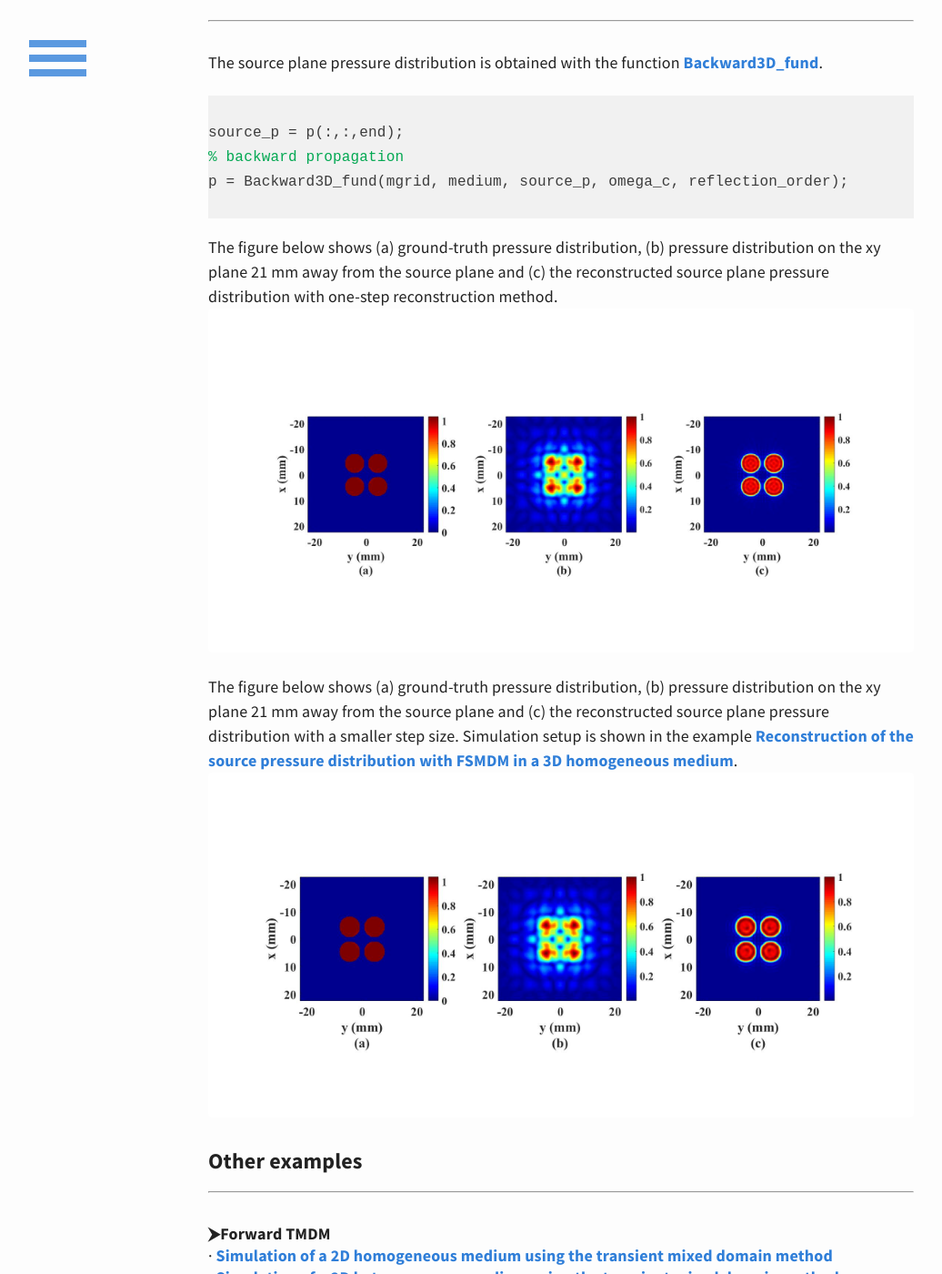
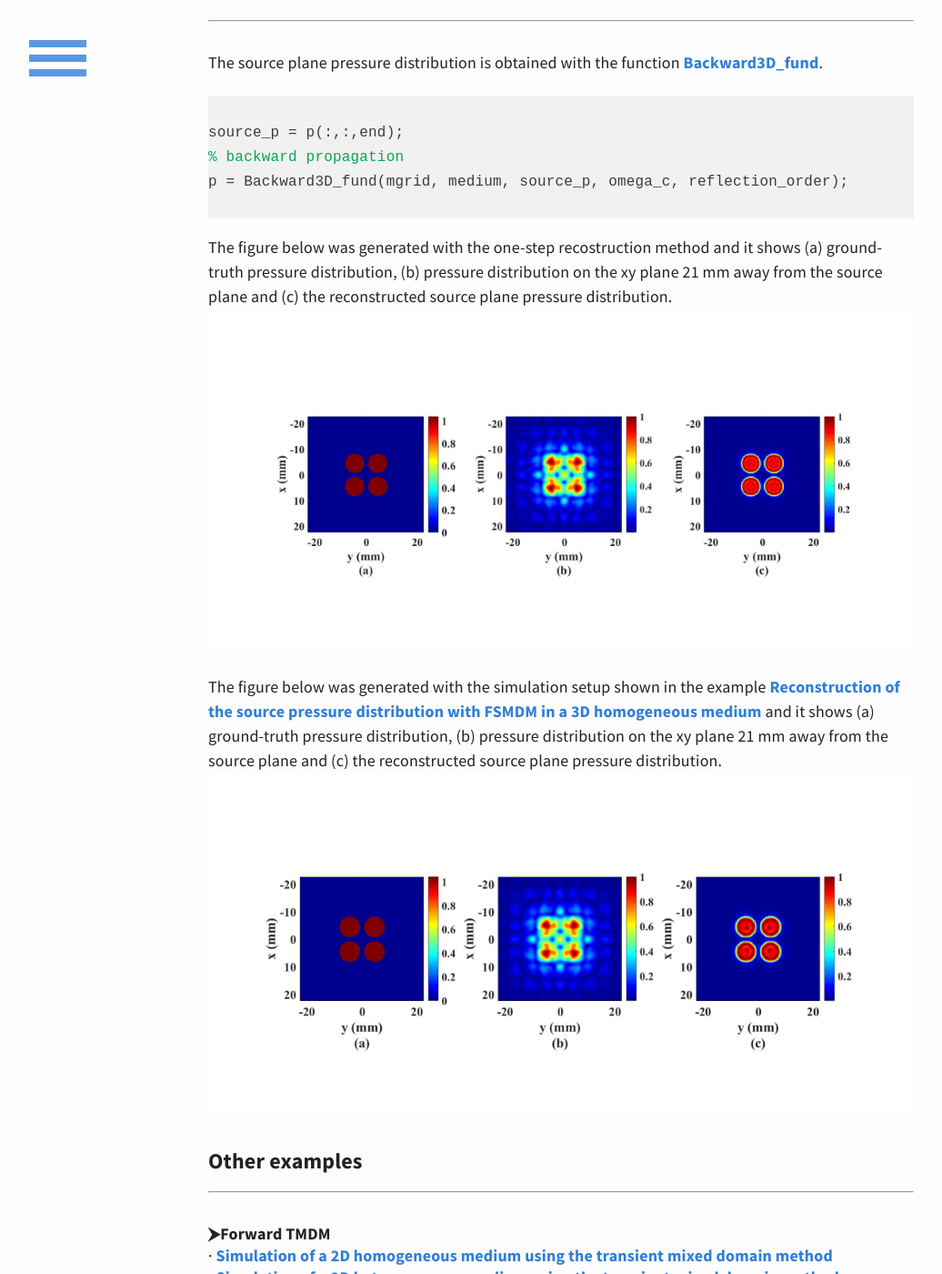
Before and after one commit to m-SOUND/mSOUND, a Jekyll site: the page built from _posts/2019-07-16-FSMDM_one_step_reconstruction.html, in a window 1280 px wide and 1400 px high, scrolled down 1552 px. Shown: the whole window at 91% size, without its empty margins (23-1059 px from the left). Built offline with Jekyll 4.4.1, drawn with Linux system fonts in a browser that asks for light colours.

Commit message:
Update 2019-07-16-FSMDM_one_step_reconstruction.html

```diff
--- a/_posts/2019-07-16-FSMDM_one_step_reconstruction.html
+++ b/_posts/2019-07-16-FSMDM_one_step_reconstruction.html
@@ -68,8 +68,8 @@ p = Backward3D_fund(mgrid, medium, source_p, omega_c, reflection_order);
 </code> </pre>
 
 
-The figure below shows (a) ground-truth pressure distribution, (b) pressure distribution on the xy plane 21 mm away from the source
-plane and (c) the reconstructed source plane pressure distribution with one-step reconstruction method.
+The figure below was generated with the one-step recostruction method and it shows (a) ground-truth pressure distribution,
+(b) pressure distribution on the xy plane 21 mm away from the source plane and (c) the reconstructed source plane pressure distribution.
 
 
 <img src="/mSOUND/img/FSMDM_3D_multi_sources_one_step.jpg" alt="(a) ground-truth source distribution,
@@ -77,10 +77,11 @@ plane and (c) the reconstructed source plane pressure distribution with one-step
 and (c) the reconstructed source pressure distribution">
 
 
-The figure below shows (a) ground-truth pressure distribution, (b) pressure distribution on the xy plane 21 mm away from the source
-plane and (c) the reconstructed source plane pressure distribution with a smaller step size. Simulation setup is shown in
-the example <a href="https://m-sound.github.io/mSOUND/FSMDM_3D_multi_sources">
-Reconstruction of the source pressure distribution with FSMDM in a 3D homogeneous medium</a>.
+The figure below was generated with the simulation setup shown in the example <a href="https://m-sound.github.io/mSOUND/FSMDM_3D_multi_sources">
+Reconstruction of the source pressure distribution with FSMDM in a 3D homogeneous medium</a> and it shows
+(a) ground-truth pressure distribution, (b) pressure distribution on the xy plane 21 mm away from the source plane and
+(c) the reconstructed source plane pressure distribution.
+
 
 
 <img src="/mSOUND/img/FSMDM_3D_multi_sources2.jpg" alt="(a) ground-truth source distribution,
```
